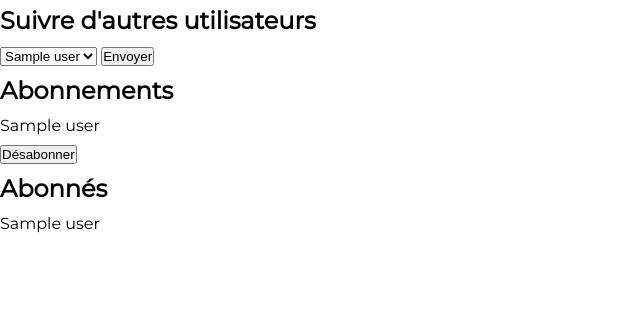
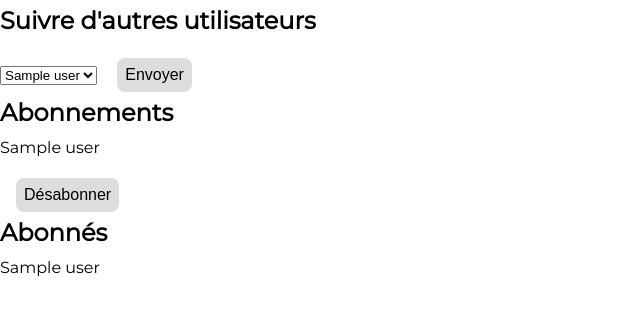
Before and after one commit to KDerec/LITReview, a Django app: template litreview/accounts/templates/subscription_page.html in a window 1280 px wide. Shown: the part 45-361 px from the top of the page, without its empty margins (0-640 px from the left). Run offline with Django 4.2, Linux system fonts and the light colour scheme; the template is opened without the code that fills it: most values are stand-ins (such as "Sample title", 1, 10 or a date in 2020).

Commit message:
Apply buttons style

```diff
--- a/litreview/accounts/templates/home.html
+++ b/litreview/accounts/templates/home.html
@@ -26,7 +26,7 @@
             </tr>
         </table>
 
-        <input type="submit" value="Se connecter">
+            <input class="buttons" type="submit" value="Se connecter">
         <input type="hidden" name="next" value="{{ next }}">
     </form>
 </section>
--- a/litreview/accounts/templates/subscription_page.html
+++ b/litreview/accounts/templates/subscription_page.html
@@ -12,7 +12,7 @@
         <option value={{user.id}}>{{user}}</option>
         {% endfor %}
     </select>
-    <input type="submit" value="Envoyer">
+            <input class="buttons" type="submit" value="Envoyer">
 </form>
 {% else %}
 <p>Vous suivez déjà tous les utilisateurs de LITReview.</p>
@@ -25,7 +25,7 @@
         {{ user }}
         <form method="POST" action="{% url 'accounts:delete-user-follow' user.id %}">
             {% csrf_token %}
-            <input type="submit" value="Désabonner">
+                    <input class="buttons" type="submit" value="Désabonner">
         </form>
     </li>
     {% endfor %}
--- a/litreview/catalog/templates/catalog/confirm_delete_review.html
+++ b/litreview/catalog/templates/catalog/confirm_delete_review.html
@@ -7,7 +7,7 @@
     <p>Confirmez-vous la suppresion de la critique ci-dessous ?</p>
     {% csrf_token %}
     {{ form.as_p }}
-    <input type="submit" value="Confirmer">
+    <input class="buttons" type="submit" value="Confirmer">
 </form>
 {% include "review.html" %}
 {% endblock %}
--- a/litreview/catalog/templates/catalog/confirm_delete_ticket.html
+++ b/litreview/catalog/templates/catalog/confirm_delete_ticket.html
@@ -7,7 +7,7 @@
     <p>Confirmez-vous la suppresion du ticket ci-dessous ?</p>
     {% csrf_token %}
     {{ form.as_p }}
-    <input type="submit" value="Confirmer">
+    <input class="buttons" type="submit" value="Confirmer">
 </form>
 {% include "ticket.html" %}
 {% endblock %}
--- a/litreview/catalog/templates/catalog/create_review.html
+++ b/litreview/catalog/templates/catalog/create_review.html
@@ -17,6 +17,6 @@
     {{ ticket_form.as_p }}
     {% endif %}
     {{ review_form.as_p }}
-    <input type="submit" value="Envoyer">
+    <input class="buttons" type="submit" value="Envoyer">
 </form>
 {% endblock %}
--- a/litreview/catalog/templates/catalog/create_ticket.html
+++ b/litreview/catalog/templates/catalog/create_ticket.html
@@ -7,6 +7,6 @@
 <form enctype="multipart/form-data" method="post">
     {% csrf_token %}
     {{ form.as_p }}
-    <input type="submit" value="Envoyer">
+    <input class="buttons" type="submit" value="Envoyer">
 </form>
 {% endblock %}
--- a/litreview/catalog/templates/catalog/update_review.html
+++ b/litreview/catalog/templates/catalog/update_review.html
@@ -7,6 +7,6 @@
 <form method="post">
     {% csrf_token %}
     {{ form.as_p }}
-    <input type="submit" value="Envoyer">
+    <input class="buttons" type="submit" value="Envoyer">
 </form>
 {% endblock %}
--- a/litreview/catalog/templates/catalog/update_ticket.html
+++ b/litreview/catalog/templates/catalog/update_ticket.html
@@ -7,6 +7,6 @@
 <form enctype="multipart/form-data" method="post">
     {% csrf_token %}
     {{ form.as_p }}
-    <input type="submit" value="Envoyer">
+    <input class="buttons" type="submit" value="Envoyer">
 </form>
 {% endblock %}
--- a/litreview/static/css/styles.css
+++ b/litreview/static/css/styles.css
@@ -19,6 +19,23 @@ img {
 a {
     text-decoration: none;
     color: inherit;
+}
+
+
+.buttons {
+    cursor: pointer;
+    font-size: 100%;
+    background-color: #ddd;
+    border-radius: 8px;
+    padding: 0.5rem;
+    border: none;
+    transition: 0.3s;
+
+}
+
+.buttons:hover {
+    background-color: #6d6d6d;
+    color: white;
 }
 
 #navbar {
```
Also changed, not shown: litreview/accounts/templates/registration/signup.html (+9 -7 lines), litreview/catalog/templates/catalog/my_post.html (+15 -6 lines), litreview/catalog/templates/feed.html (+5 -2 lines).
